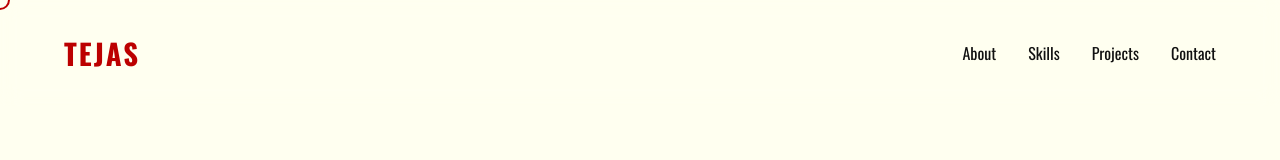
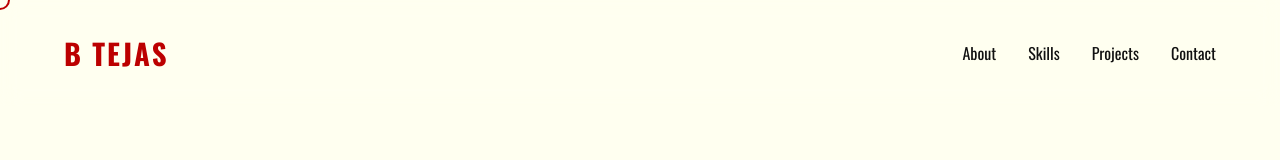
Before and after one commit to btejas25/btejas25, a plain HTML site: page index.html in a window 1280 px wide. Shown: the top 160 px of the page. Drawn offline with nearby package versions, Linux system fonts and the light colour scheme.

Commit message:
Update index.html

```diff
--- a/index.html
+++ b/index.html
@@ -25,7 +25,7 @@
 
   <!-- Navbar -->
   <header class="navbar">
-    <div class="logo">TEJAS</div>
+    <div class="logo">B TEJAS</div>
 
     <nav>
       <a href="#about">About</a>
```
